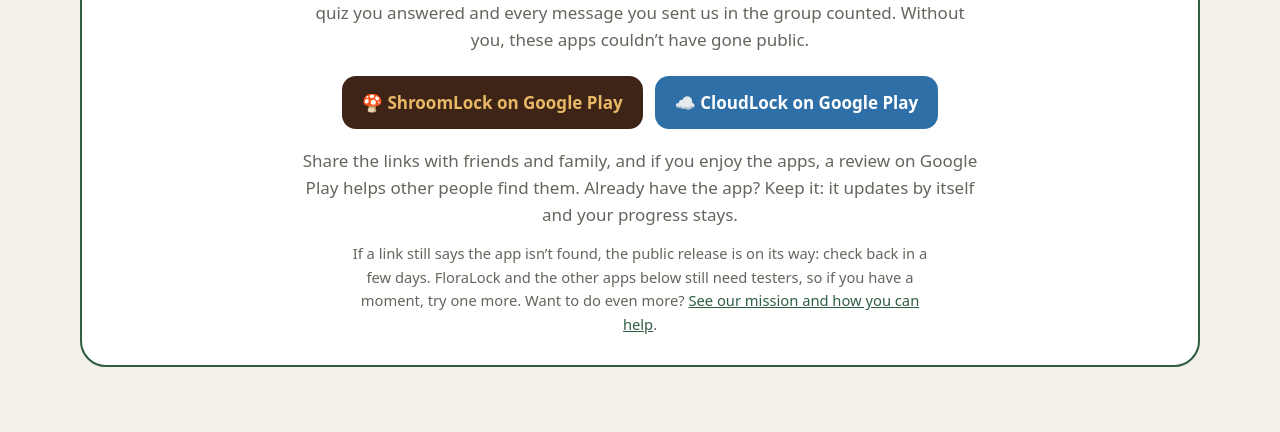
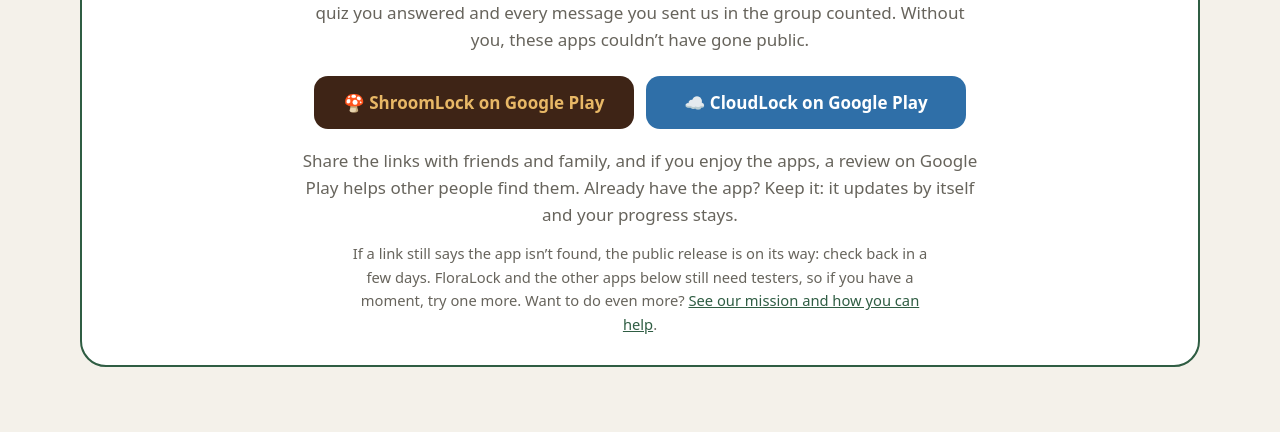
Before and after one commit to Sinadehesh/Flora, a website: page site/testers/index.html in a window 1280 px wide. Shown: the part 668-1100 px from the top of the page. Drawn offline with nearby package versions, Linux system fonts and the light colour scheme; a web font is replaced by a local one.

Commit message:
Testers page: same-width store buttons in the thank-you
Co-Authored-By: Claude Opus 5.5 <noreply@anthropic.com>
Claude-Session: https://claude.ai/code/session_01JRd66ZYCzSenW5MujHy5Pg

```diff
--- a/site/testers/index.html
+++ b/site/testers/index.html
@@ -121,6 +121,7 @@ footer a { color: var(--muted); }
 .thanks h2 { font-size: clamp(1.8rem, 3.4vw, 2.4rem); margin-bottom: 12px; }
 .thanks p { color: var(--muted); max-width: 40em; margin: 0 auto 14px; }
 .thanks .row { display: flex; flex-wrap: wrap; gap: 12px; justify-content: center; margin: 22px 0 18px; }
+.thanks .row .go { flex: 1 1 240px; max-width: 320px; }
 .thanks .go.shroom { background: #3E2416; color: var(--amber); }
 .thanks .go.cloud { background: #2F6FA8; color: #fff; }
 .thanks .small { font-size: 0.92rem; margin-bottom: 0; }
```
